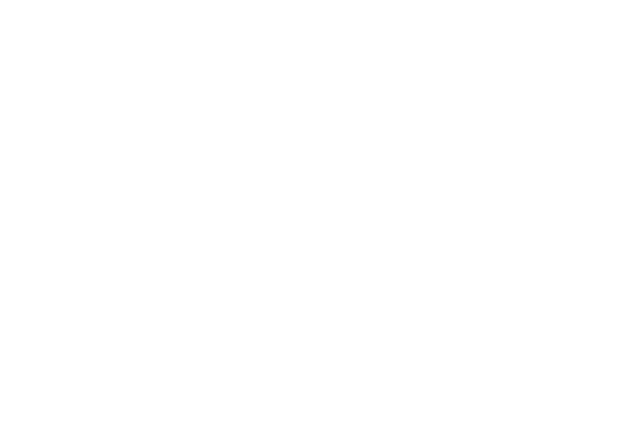
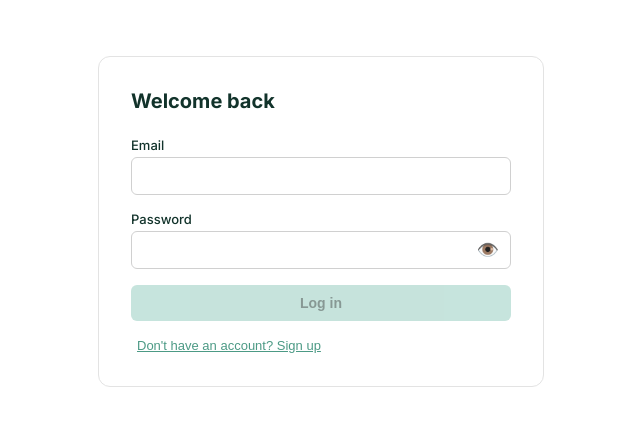
Before and after one commit to GhazalehSm/learning-path-app, an Angular app: page /login in a window 1280 px wide. Before the commit this address led to /. Shown: the top 426 px of the page, without its empty margins (319-959 px from the left). Built offline with nearby package versions, Linux system fonts and the light colour scheme.

Commit message:
Add login and auth UI

```diff
--- a/src/app/app.config.ts
+++ b/src/app/app.config.ts
@@ -1,12 +1,18 @@
-import { ApplicationConfig, provideBrowserGlobalErrorListeners, provideZoneChangeDetection } from '@angular/core';
+import {
+  ApplicationConfig,
+  provideBrowserGlobalErrorListeners,
+  provideZoneChangeDetection,
+} from '@angular/core';
 import { provideRouter } from '@angular/router';
 
 import { routes } from './app.routes';
+import { provideHttpClient } from '@angular/common/http';
 
 export const appConfig: ApplicationConfig = {
   providers: [
     provideBrowserGlobalErrorListeners(),
     provideZoneChangeDetection({ eventCoalescing: true }),
-    provideRouter(routes)
-  ]
+    provideRouter(routes),
+    provideHttpClient(),
+  ],
 };
--- a/src/app/app.routes.ts
+++ b/src/app/app.routes.ts
@@ -1,4 +1,8 @@
 import { Routes } from '@angular/router';
 import { Home } from './home/home';
+import { Login } from './auth/login/login';
 
-export const routes: Routes = [{ path: '', component: Home }];
+export const routes: Routes = [
+  { path: '', component: Home },
+  { path: 'login', component: Login },
+];
--- /dev/null
+++ b/src/app/auth.ts
@@ -0,0 +1,49 @@
+import { Injectable } from '@angular/core';
+import { HttpClient } from '@angular/common/http';
+import { Observable, tap } from 'rxjs';
+
+interface AuthResponse {
+  session?: { access_token: string };
+  user?: { id: string; email: string };
+}
+
+@Injectable({ providedIn: 'root' })
+export class Auth {
+  private apiUrl = 'http://localhost:3000/auth';
+  private tokenKey = 'access_token';
+  private emailKey = 'user_email';
+
+  constructor(private http: HttpClient) {}
+
+  signUp(email: string, password: string): Observable<AuthResponse> {
+    return this.http.post<AuthResponse>(`${this.apiUrl}/signup`, { email, password });
+  }
+
+  signIn(email: string, password: string): Observable<AuthResponse> {
+    return this.http.post<AuthResponse>(`${this.apiUrl}/signin`, { email, password }).pipe(
+      tap((response) => {
+        if (response.session?.access_token) {
+          localStorage.setItem(this.tokenKey, response.session.access_token);
+          localStorage.setItem(this.emailKey, email);
+        }
+      }),
+    );
+  }
+
+  getToken(): string | null {
+    return localStorage.getItem(this.tokenKey);
+  }
+
+  getEmail(): string | null {
+    return localStorage.getItem(this.emailKey);
+  }
+
+  signOut(): void {
+    localStorage.removeItem(this.tokenKey);
+    localStorage.removeItem(this.emailKey);
+  }
+
+  isLoggedIn(): boolean {
+    return !!this.getToken();
+  }
+}
--- /dev/null
+++ b/src/app/auth/login/login.html
@@ -0,0 +1,34 @@
+<div class="auth-page">
+  <div class="auth-card">
+    <h1>{{ isSignUp ? 'Create your account' : 'Welcome back' }}</h1>
+
+    <form [formGroup]="form" (ngSubmit)="onSubmit()">
+      <label for="email">Email</label>
+      <input id="email" type="email" formControlName="email" />
+
+      <label for="password">Password</label>
+      <div class="password-field">
+        <input
+          id="password"
+          [type]="showPassword ? 'text' : 'password'"
+          formControlName="password"
+        />
+        <button type="button" class="toggle-visibility" (click)="togglePasswordVisibility()">
+          {{ showPassword ? '🙈' : '👁️' }}
+        </button>
+      </div>
+
+      @if (errorMessage) {
+        <p class="error">{{ errorMessage }}</p>
+      }
+
+      <button type="submit" [disabled]="form.invalid || loading">
+        {{ loading ? 'Please wait…' : isSignUp ? 'Sign up' : 'Log in' }}
+      </button>
+    </form>
+
+    <button class="toggle-mode" (click)="toggleMode()">
+      {{ isSignUp ? 'Already have an account? Log in' : "Don't have an account? Sign up" }}
+    </button>
+  </div>
+</div>
--- /dev/null
+++ b/src/app/auth/login/login.scss
@@ -0,0 +1,92 @@
+.auth-page {
+  display: flex;
+  justify-content: center;
+  padding: 3rem 1.5rem;
+}
+
+.auth-card {
+  background: #ffffff;
+  border: 0.5px solid #e3e3e3;
+  border-radius: 12px;
+  padding: 2rem;
+  width: 100%;
+  max-width: 380px;
+}
+
+h1 {
+  font-size: 20px;
+  font-weight: 700;
+  color: #12332b;
+  margin: 0 0 1.5rem;
+}
+
+label {
+  display: block;
+  font-size: 13px;
+  font-weight: 500;
+  color: #12332b;
+  margin-bottom: 4px;
+}
+
+input {
+  width: 100%;
+  padding: 10px 12px;
+  border: 0.5px solid #d0d0d0;
+  border-radius: 6px;
+  font-size: 14px;
+  margin-bottom: 1rem;
+  box-sizing: border-box;
+}
+
+button[type='submit'] {
+  width: 100%;
+  background: #8ec9bb;
+  color: #12332b;
+  font-weight: 600;
+  padding: 10px;
+  border: none;
+  border-radius: 6px;
+  cursor: pointer;
+  font-size: 14px;
+
+  &:disabled {
+    opacity: 0.5;
+    cursor: not-allowed;
+  }
+}
+
+.error {
+  color: #c0392b;
+  font-size: 13px;
+  margin: -0.5rem 0 1rem;
+}
+
+.toggle-mode {
+  background: none;
+  border: none;
+  color: #4c9a85;
+  font-size: 13px;
+  margin-top: 1rem;
+  cursor: pointer;
+  text-decoration: underline;
+}
+
+.password-field {
+  position: relative;
+
+  input {
+    padding-right: 40px;
+  }
+}
+
+.toggle-visibility {
+  position: absolute;
+  right: 8px;
+  top: 35%;
+  transform: translateY(-50%);
+  background: none;
+  border: none;
+  cursor: pointer;
+  font-size: 18px;
+  padding: 4px;
+}
--- /dev/null
+++ b/src/app/auth/login/login.ts
@@ -0,0 +1,67 @@
+import { Component } from '@angular/core';
+import { FormBuilder, FormGroup, ReactiveFormsModule, Validators } from '@angular/forms';
+import { Router } from '@angular/router';
+import { Auth } from '../../auth';
+
+@Component({
+  selector: 'app-login',
+  standalone: true,
+  imports: [ReactiveFormsModule],
+  templateUrl: './login.html',
+  styleUrl: './login.scss',
+})
+export class Login {
+  isSignUp = false;
+  loading = false;
+  errorMessage = '';
+  showPassword = false;
+  form: FormGroup;
+
+  constructor(
+    private fb: FormBuilder,
+    private auth: Auth,
+    private router: Router,
+  ) {
+    this.form = this.fb.group({
+      email: ['', [Validators.required, Validators.email]],
+      password: ['', [Validators.required, Validators.minLength(8)]],
+    });
+  }
+
+  toggleMode() {
+    this.isSignUp = !this.isSignUp;
+    this.errorMessage = '';
+  }
+
+  togglePasswordVisibility() {
+    this.showPassword = !this.showPassword;
+  }
+
+  onSubmit() {
+    if (this.form.invalid) return;
+
+    this.loading = true;
+    this.errorMessage = '';
+
+    const { email, password } = this.form.value;
+    const request = this.isSignUp
+      ? this.auth.signUp(email!, password!)
+      : this.auth.signIn(email!, password!);
+
+    request.subscribe({
+      next: () => {
+        this.loading = false;
+        if (!this.isSignUp) {
+          this.router.navigate(['/']);
+        } else {
+          this.errorMessage = '';
+          this.isSignUp = false;
+        }
+      },
+      error: (err) => {
+        this.loading = false;
+        this.errorMessage = err.error?.message || 'Something went wrong. Please try again.';
+      },
+    });
+  }
+}
--- a/src/app/home/home.html
+++ b/src/app/home/home.html
@@ -2,8 +2,13 @@
   <nav class="nav">
     <img src="/logo.png" alt="Pathwise — Start where you left off" class="logo-img" />
     <div class="nav-actions">
-      <a class="contact-link" href="#">Contact us</a>
-      <button class="login-btn">Log in</button>
+      @if (auth.isLoggedIn()) {
+        <span class="welcome-text">Welcome, {{ userName }}</span>
+        <button class="login-btn" (click)="logOut()">Log out</button>
+      } @else {
+        <a class="contact-link" href="#">Contact us</a>
+        <a routerLink="/login" class="login-btn">Log in</a>
+      }
     </div>
   </nav>
 
--- a/src/app/home/home.ts
+++ b/src/app/home/home.ts
@@ -1,11 +1,23 @@
 import { Component } from '@angular/core';
+import { RouterLink } from '@angular/router';
+import { Auth } from '../auth';
 
 @Component({
   selector: 'app-home',
-  imports: [],
+  imports: [RouterLink],
   templateUrl: './home.html',
   styleUrl: './home.scss',
 })
 export class Home {
+  constructor(public auth: Auth) {}
 
+  logOut() {
+    this.auth.signOut();
+    window.location.reload();
+  }
+
+  get userName(): string | null {
+    const email = this.auth.getEmail();
+    return email?.split('@')[0] ?? null;
+  }
 }
```
Also changed, not shown: 2 other files (tests, documents, lock files or other folders).
